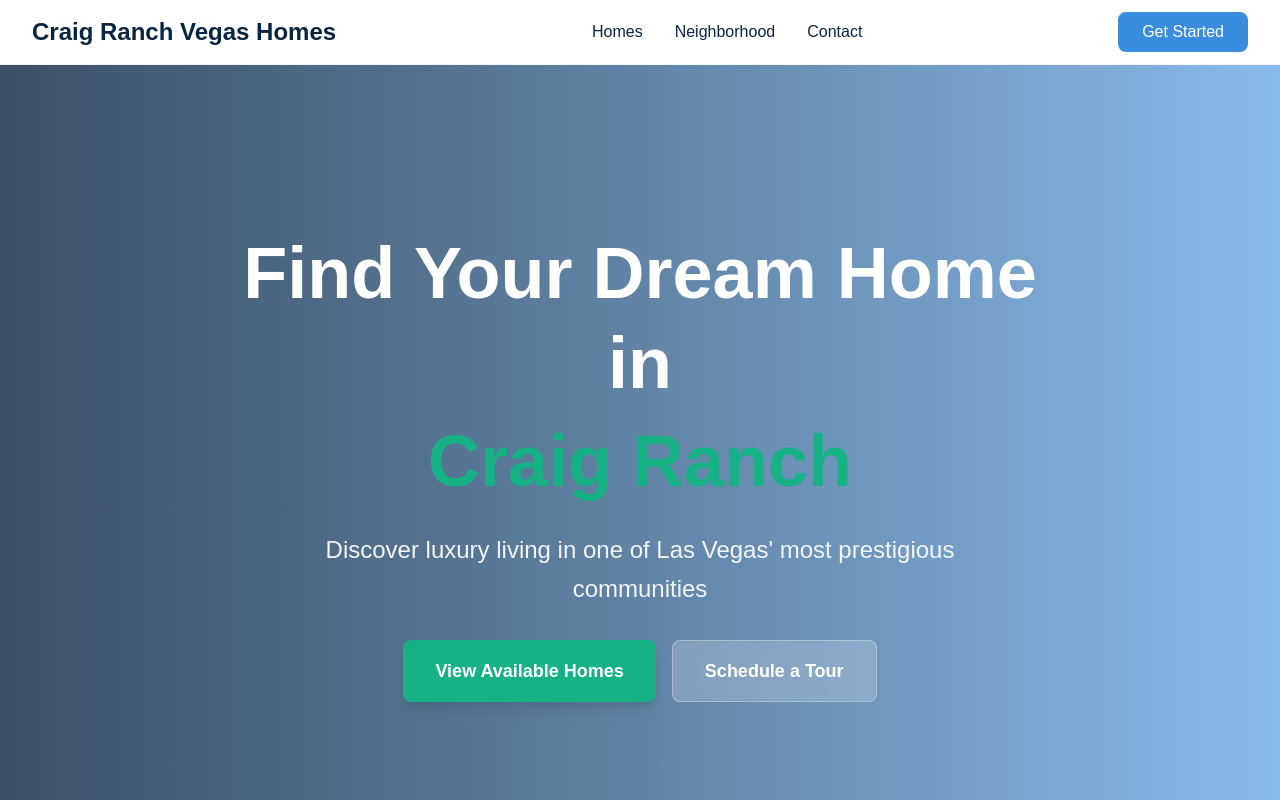
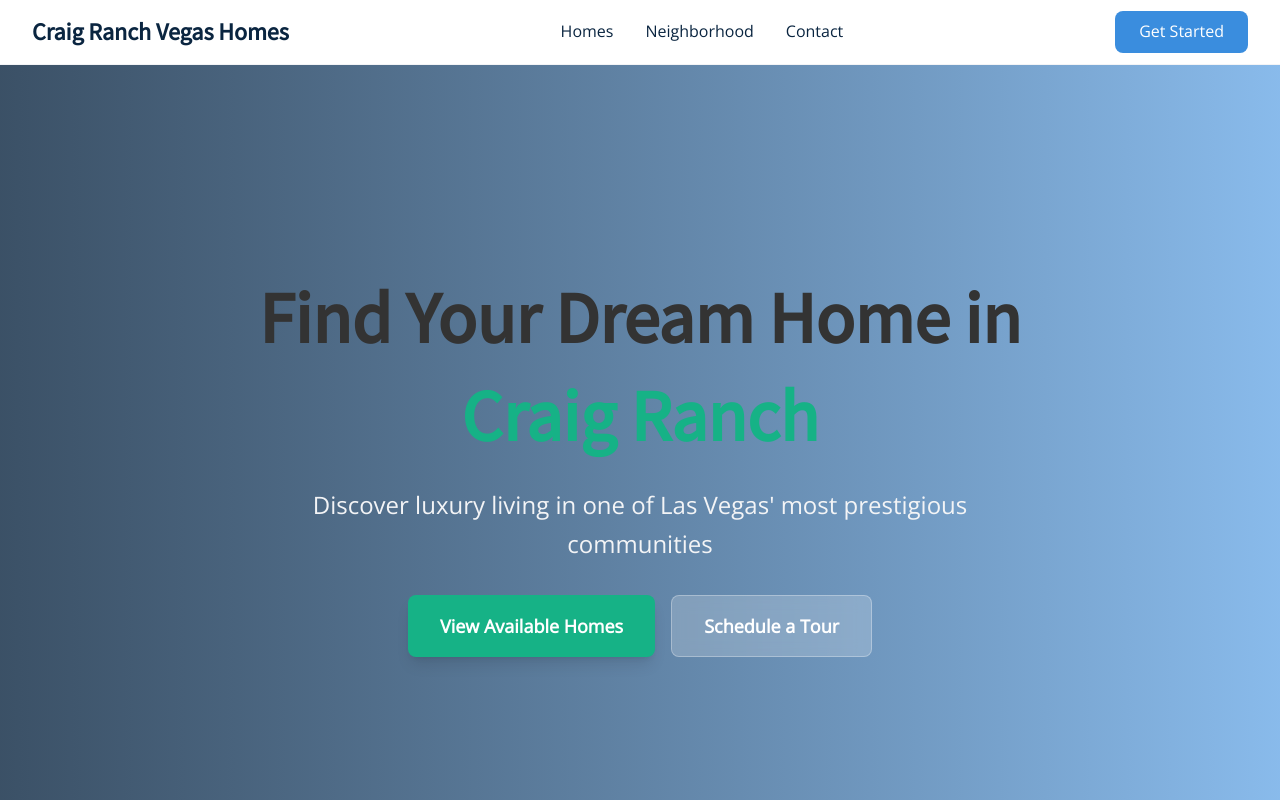
Before and after one commit to DrJanDuffy/craigranchvegashomes, a Next.js app: page / in a window 1280 px wide. Shown: the top 800 px of the page. Built offline with nearby package versions, Linux system fonts and the light colour scheme.

Commit message:
feat: Implement new design system with Google Fonts and CSS custom properties

```diff
--- a/package.json
+++ b/package.json
@@ -23,7 +23,8 @@
   "dependencies": {
     "next": "15.4.2",
     "react": "19.1.0",
-    "react-dom": "19.1.0"
+    "react-dom": "19.1.0",
+    "tw-animate-css": "^1.3.5"
   },
   "devDependencies": {
     "@eslint/eslintrc": "^3",
--- a/src/app/globals.css
+++ b/src/app/globals.css
@@ -1,26 +1,67 @@
-@import 'tailwindcss';
+@import url('https://fonts.googleapis.com/css2?family=Open+Sans:wght@400&family=Source+Sans+Pro:wght@300;400;500&display=swap');
+@import "tailwindcss";
+@import "tw-animate-css";
 
-:root {
-  --background: #ffffff;
-  --foreground: #171717;
+@theme {
+  --color-primary-navy: #2C3E50;
+  --color-white: #FFFFFF;
+  --color-light-gray: #F8F9FA;
+  --color-text-dark: #333333;
+  --color-text-light: #666666;
+  --color-link-blue: #007BFF;
+  --color-success-green: #28A745;
+
+  --font-primary: 'Source Sans Pro';
+  --font-secondary: 'Open Sans';
+
+  --text-h1: 48px; /* Large Headlines */
+  --text-h2: 32px; /* Section Headers */
+  --text-body: 16px; /* Body Text */
+  --text-nav: 14px; /* Navigation */
+
+  --font-weight-light: 300;
+  --font-weight-regular: 400;
+  --font-weight-medium: 500;
+
+  --radius-default: 8px;
+
+  --shadow-card: 0 2px 10px rgba(0,0,0,0.1);
 }
 
-@theme inline {
-  --color-background: var(--background);
-  --color-foreground: var(--foreground);
-  --font-sans: var(--font-geist-sans);
-  --font-mono: var(--font-geist-mono);
-}
+@layer base {
+  html {
+    scroll-behavior: smooth;
+  }
 
-@media (prefers-color-scheme: dark) {
-  :root {
-    --background: #0a0a0a;
-    --foreground: #ededed;
+  body {
+    font-family: var(--font-secondary), sans-serif;
+    color: var(--color-text-dark);
+    line-height: 1.6;
+    background-color: var(--color-white);
+  }
+
+  h1, h2, h3, h4, h5, h6 {
+    font-family: var(--font-primary), sans-serif;
+    color: var(--color-text-dark);
+  }
+
+  h1 {
+    font-size: var(--text-h1);
+    font-weight: var(--font-weight-medium);
+  }
+
+  h2 {
+    font-size: var(--text-h2);
+    font-weight: var(--font-weight-regular);
+  }
+
+  a {
+    color: var(--color-link-blue);
+    text-decoration: none;
+    transition: color 0.3s ease-in-out;
+  }
+
+  a:hover {
+    color: var(--color-primary-navy);
   }
 }
-
-body {
-  background: var(--background);
-  color: var(--foreground);
-  font-family: Arial, Helvetica, sans-serif;
-}
--- a/src/app/layout.tsx
+++ b/src/app/layout.tsx
@@ -1,26 +1,13 @@
-import type { Metadata } from 'next';
-import { Geist, Geist_Mono } from 'next/font/google';
-import './globals.css';
-
-const geistSans = Geist({
-  variable: '--font-geist-sans',
-  subsets: ['latin'],
-});
-
-const geistMono = Geist_Mono({
-  variable: '--font-geist-mono',
-  subsets: ['latin'],
-});
+import type { Metadata } from "next";
+import "./globals.css";
 
 export const metadata: Metadata = {
-  title: 'Craig Ranch Vegas Homes | Luxury Real Estate in Las Vegas',
-  description:
-    "Discover luxury homes in Craig Ranch, Las Vegas. Find your dream home in one of the city's most prestigious communities with premium amenities and excellent location.",
-  keywords:
-    'Craig Ranch, Las Vegas homes, luxury real estate, Nevada homes, Las Vegas real estate, Craig Ranch community',
-  authors: [{ name: 'Craig Ranch Vegas Homes' }],
-  creator: 'Craig Ranch Vegas Homes',
-  publisher: 'Craig Ranch Vegas Homes',
+  title: "Craig Ranch Vegas Homes | Luxury Real Estate in Las Vegas",
+  description: "Discover luxury homes in Craig Ranch, Las Vegas. Find your dream home in one of the city's most prestigious communities with premium amenities and excellent location.",
+  keywords: "Craig Ranch, Las Vegas homes, luxury real estate, Nevada homes, Las Vegas real estate, Craig Ranch community",
+  authors: [{ name: "Craig Ranch Vegas Homes" }],
+  creator: "Craig Ranch Vegas Homes",
+  publisher: "Craig Ranch Vegas Homes",
   formatDetection: {
     email: false,
     address: false,
@@ -31,9 +18,8 @@ export const metadata: Metadata = {
     canonical: '/',
   },
   openGraph: {
-    title: 'Craig Ranch Vegas Homes | Luxury Real Estate in Las Vegas',
-    description:
-      "Discover luxury homes in Craig Ranch, Las Vegas. Find your dream home in one of the city's most prestigious communities.",
+    title: "Craig Ranch Vegas Homes | Luxury Real Estate in Las Vegas",
+    description: "Discover luxury homes in Craig Ranch, Las Vegas. Find your dream home in one of the city's most prestigious communities.",
     url: 'https://craigranchvegas.com',
     siteName: 'Craig Ranch Vegas Homes',
     locale: 'en_US',
@@ -41,9 +27,8 @@ export const metadata: Metadata = {
   },
   twitter: {
     card: 'summary_large_image',
-    title: 'Craig Ranch Vegas Homes | Luxury Real Estate in Las Vegas',
-    description:
-      "Discover luxury homes in Craig Ranch, Las Vegas. Find your dream home in one of the city's most prestigious communities.",
+    title: "Craig Ranch Vegas Homes | Luxury Real Estate in Las Vegas",
+    description: "Discover luxury homes in Craig Ranch, Las Vegas. Find your dream home in one of the city's most prestigious communities.",
   },
   robots: {
     index: true,
@@ -64,10 +49,8 @@ export default function RootLayout({
   children: React.ReactNode;
 }>) {
   return (
-    <html lang='en'>
-      <body
-        className={`${geistSans.variable} ${geistMono.variable} antialiased`}
-      >
+    <html lang="en">
+      <body className="antialiased">
         {children}
       </body>
     </html>
--- a/src/app/page.tsx
+++ b/src/app/page.tsx
@@ -12,7 +12,7 @@ import Footer from '@/components/sections/footer';
 
 export default function Home() {
   return (
-    <div className="flex min-h-screen flex-col font-secondary text-text-dark">
+    <div className="flex min-h-screen flex-col">
       <Navigation />
       <main className="flex-grow">
         <Hero />
```
Also changed, not shown: 1 other file (tests, documents, lock files or other folders).
